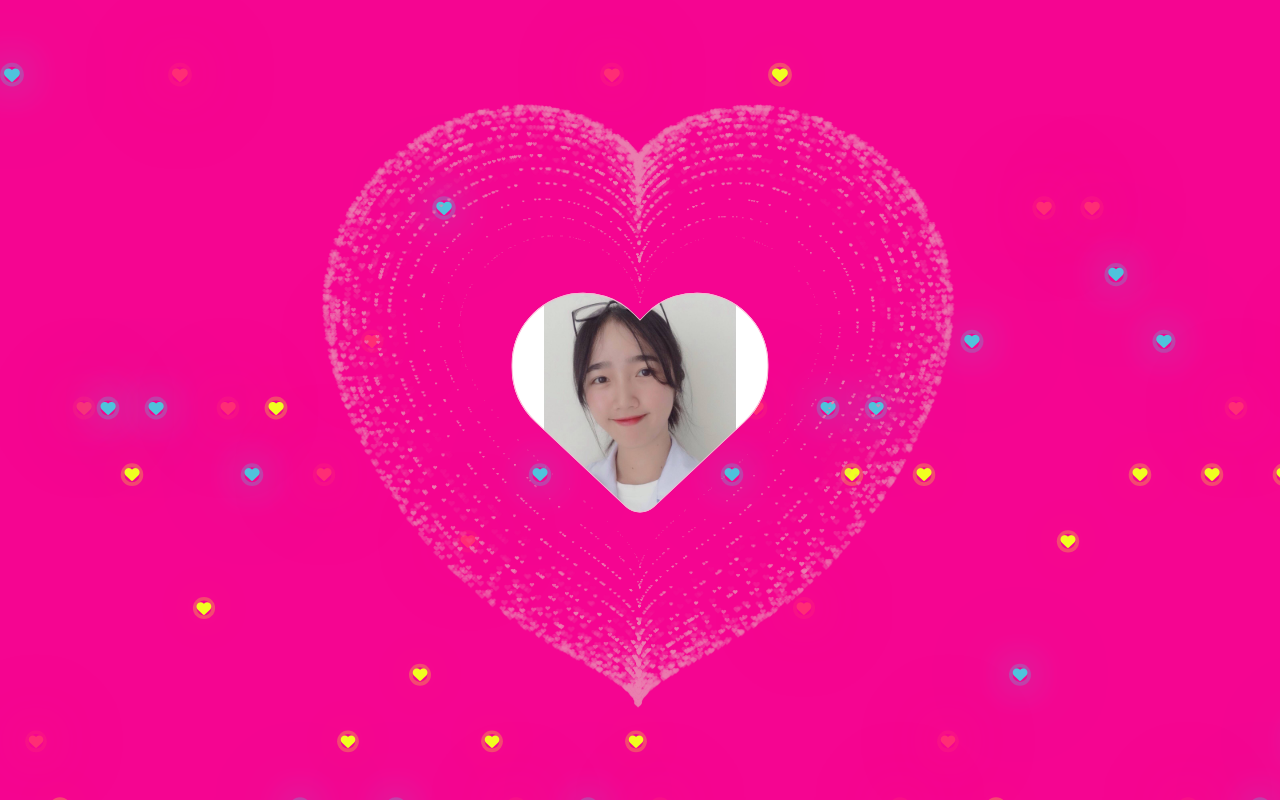
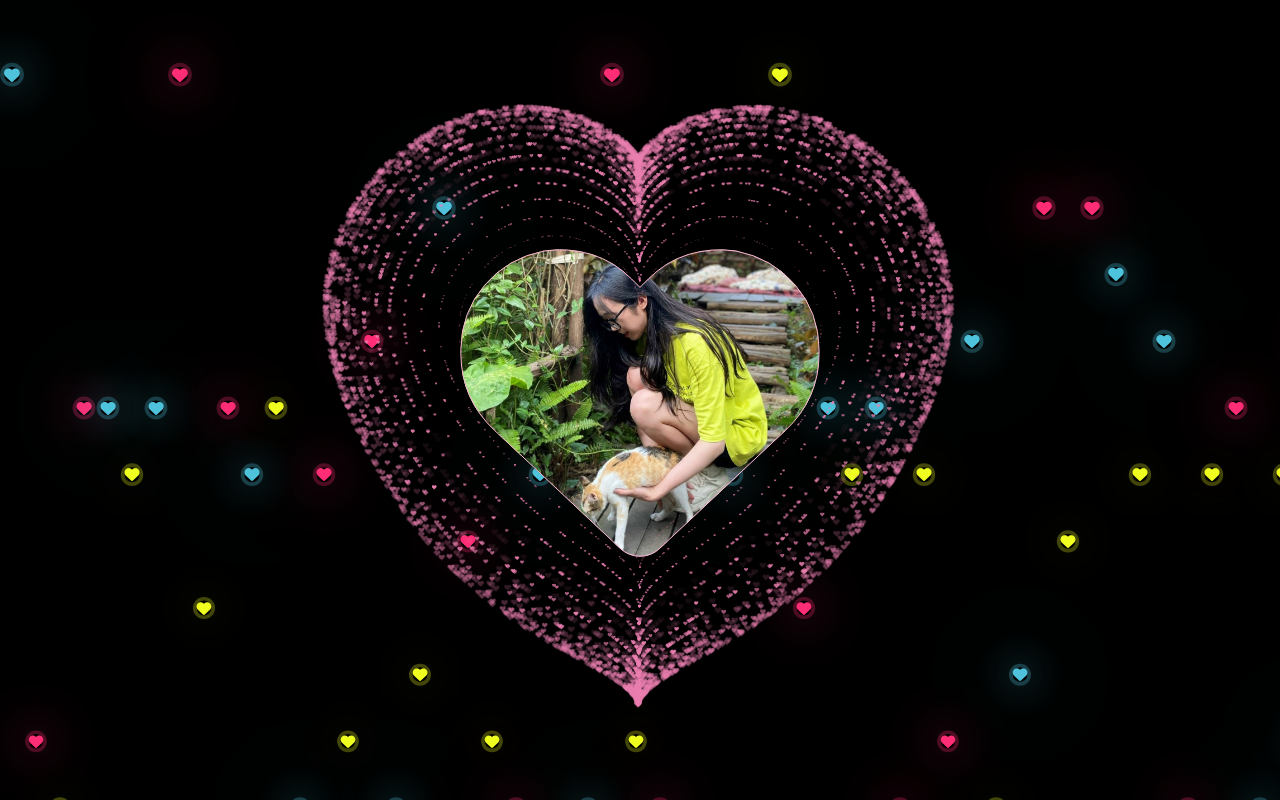
Before and after one commit to Vanlocnong/gui_cho_be_meo, a plain HTML site: page index.html in a window 1280 px wide. Drawn offline with Linux system fonts and the light colour scheme; animation ran at ten frames a second.

Commit message:
12/11
12/11

```diff
--- a/index.html
+++ b/index.html
@@ -2,7 +2,7 @@
 <HTML>
 
 <HEAD>
-    <TITLE>-> EM MOC</TITLE>
+    <TITLE>♥ Nguyen Thi Ngoc ♥</TITLE>
     <META NAME="Generator" CONTENT="EditPlus">
     <META NAME="Author" CONTENT="">
     <META NAME="Keywords" CONTENT="">
@@ -14,7 +14,7 @@
             overflow: hidden;
             padding: 0;
             margin: 0;
-            background: rgb(245, 5, 145);
+            background: rgb(0, 0, 0);
         }
 
         canvas {
@@ -131,13 +131,15 @@
         .heart {
             width: 100%;
             height: 100%;
-            font-size: 20vw;
-            background-image: url(./58383440_2197212537275131_4226331661320585216_n.jpg);
+            font-size: 28vw;
+            background-image: url(./13.jpg);
             background-size: 100%;
+            background-repeat: no-repeat;
             -webkit-background-clip: text;
             -webkit-text-fill-color: transparent;
             -webkit-text-stroke: 1px #FAB6D3;
             animation: heart 1.0s ease infinite;
+            object-fit: cover;
 
         }
     </style>
```
Also changed, not shown: 1.jpg (added), 10.jpg (added), 11.jpg (added), 12.jpg (added), 13.jpg (added), 2.jpg (added), 3.jpg (added), 4.jpg (added), 5.jpg (added), 6.jpg (added), 3 other files.
